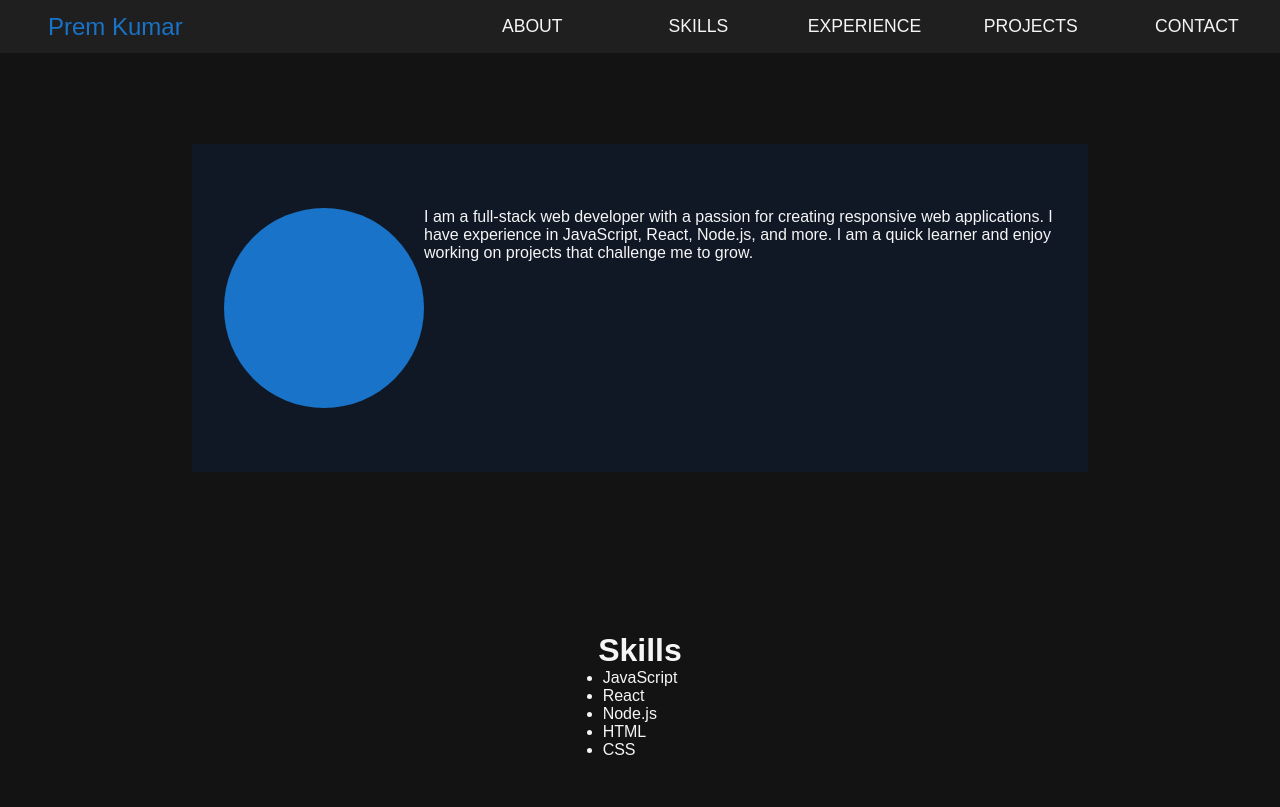
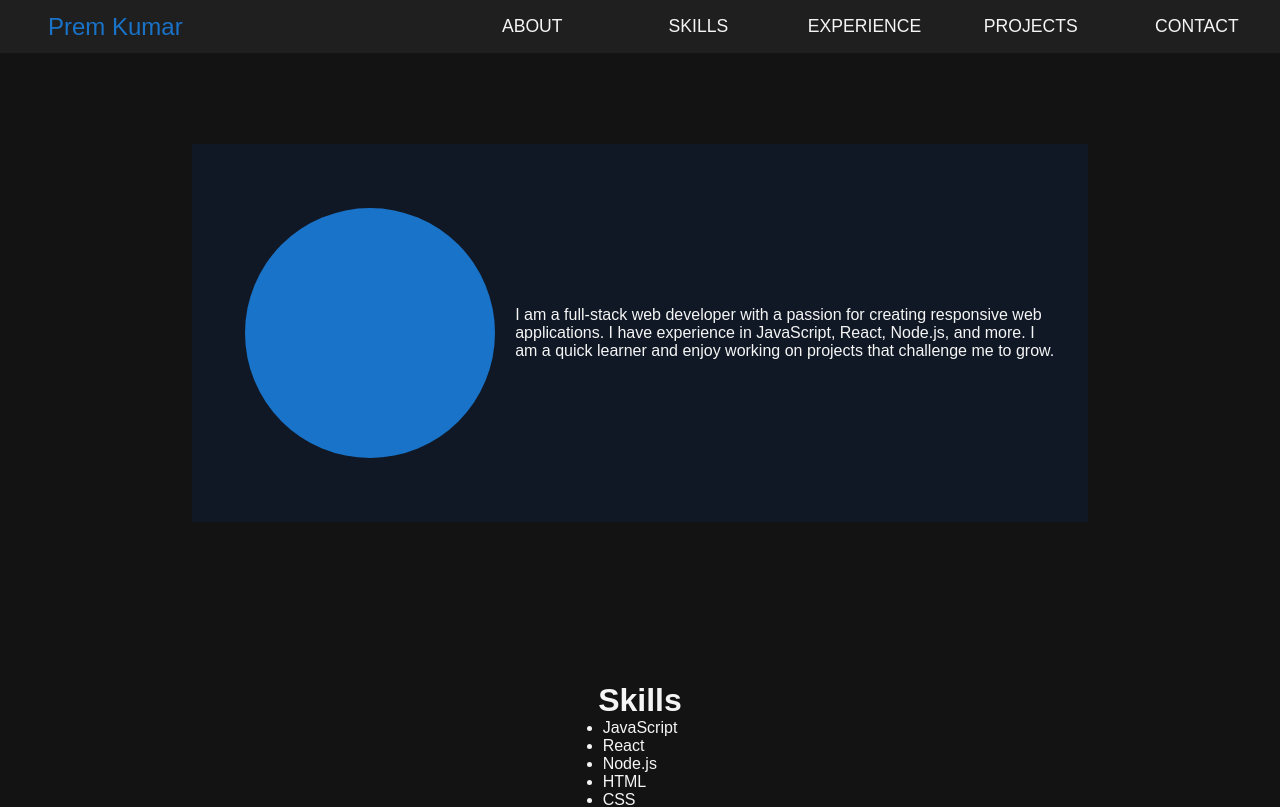
Before and after one commit to premkpavuluri/portfolio_v1, a React (Create React App) app: page / in a window 1280 px wide. Shown: the top 807 px of the page. Built offline with nearby package versions, Linux system fonts and the light colour scheme.

Commit message:
Prem | Add: Styling for Profile section

```diff
--- a/src/components/About.jsx
+++ b/src/components/About.jsx
@@ -1,25 +1,15 @@
 import React from "react";
-import {AboutCard, BgCard} from "../styles/PortfolioComponents";
-import styled from "styled-components";
-
-const ProfileBox = styled.div`
-    display: block;
-    width: 200px;
-    height: 200px;
-    aspect-ratio: 1;
-    border-radius: 50%;
-    background-color: var(--primary-color);
-`;
+import {AboutCard, BgCard, DescriptionBox, DPBox} from "../styles/PortfolioComponents";
 
 const About = ({id}) => {
   return (<AboutCard id={id}>
     <BgCard>
-      <ProfileBox></ProfileBox>
-      <p>
+      <DPBox></DPBox>
+      <DescriptionBox>
         I am a full-stack web developer with a passion for creating responsive web applications. I have experience in
         JavaScript, React, Node.js, and more. I am a quick learner and enjoy working on projects that challenge me to
         grow.
-      </p>
+      </DescriptionBox>
     </BgCard>
   </AboutCard>);
 }
--- a/src/styles/PortfolioComponents.jsx
+++ b/src/styles/PortfolioComponents.jsx
@@ -78,9 +78,32 @@ const AboutCard = styled.div`
 const BgCard = styled.div`
     background-color: var(--primary-background-color);
     color: var(--text-color);
-    display: flex;
+    width: 100%;
     margin-top: 4rem;
     padding: 4rem 2rem;
+    display: flex;
+    flex-direction: row;
+    flex-wrap: wrap;
+    align-items: center;
+    justify-content: space-between;
+`;
+
+const DPBox = styled.div`
+    background-color: var(--primary-color);
+    display: block;
+    height: 250px;
+    width: 250px;
+    border-radius: 50%;
+    aspect-ratio: 1;
+    margin: 0 auto;
+`;
+
+const DescriptionBox = styled.div`
+    width: 65%;
+    display: flex;
+    flex-direction: column;
+    justify-content: flex-start;
+    align-items: center;
 `;
 
 export {
@@ -91,5 +114,7 @@ export {
   NameLogo,
   Main,
   AboutCard,
-  BgCard
+  BgCard,
+  DPBox,
+  DescriptionBox
 };
```
